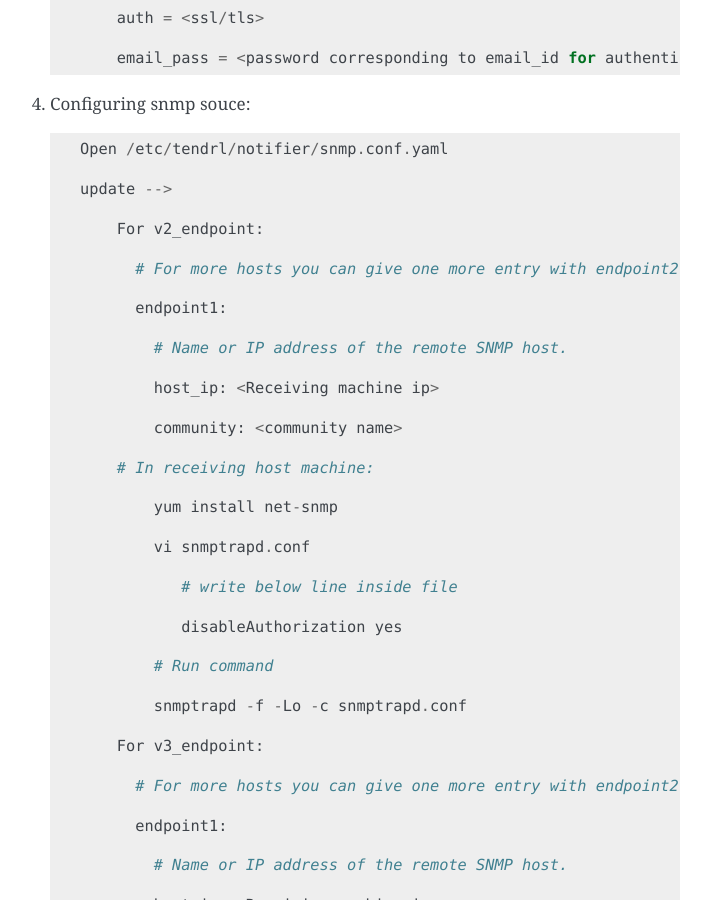
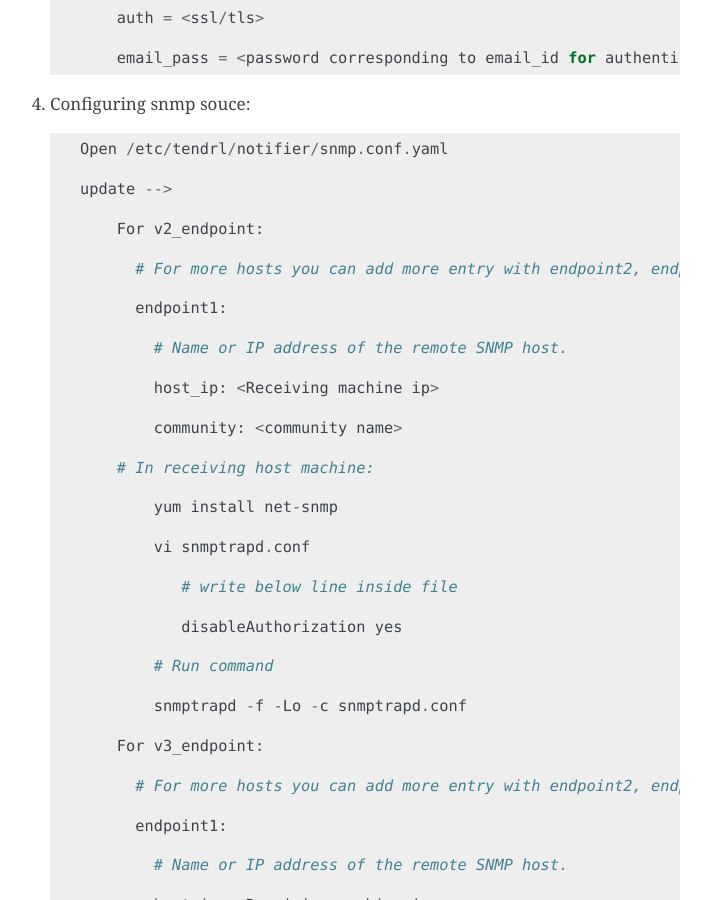
Before and after one commit to Tendrl/notifier, a Sphinx documentation site: the page built from doc/source/installation.rst, in a window 1280 px wide and 900 px high, scrolled down 734 px. Shown: the whole window, without its empty margins (400-1111 px from the left). Built offline with Sphinx 7.4.7, drawn with Linux system fonts in a browser that asks for light colours.

Commit message:
Modified installation file
tendrl-bug-id: Tendrl/notifier#13

Signed-off-by: GowthamShanmugam <gshanmug@redhat.com>

```diff
--- a/doc/source/installation.rst
+++ b/doc/source/installation.rst
@@ -45,7 +45,7 @@ Note: node-agent is required for logging(functional dependency)
 
         For v2_endpoint:
 
-          # For more hosts you can give one more entry with endpoint2, endpoint3, etc
+          # For more hosts you can add more entry with endpoint2, endpoint3, etc
 
           endpoint1:
 
@@ -71,7 +71,7 @@ Note: node-agent is required for logging(functional dependency)
 
         For v3_endpoint:
 
-          # For more hosts you can give one more entry with endpoint2, endpoint3, etc
+          # For more hosts you can add more entry with endpoint2, endpoint3, etc
 
           endpoint1:
 
```
